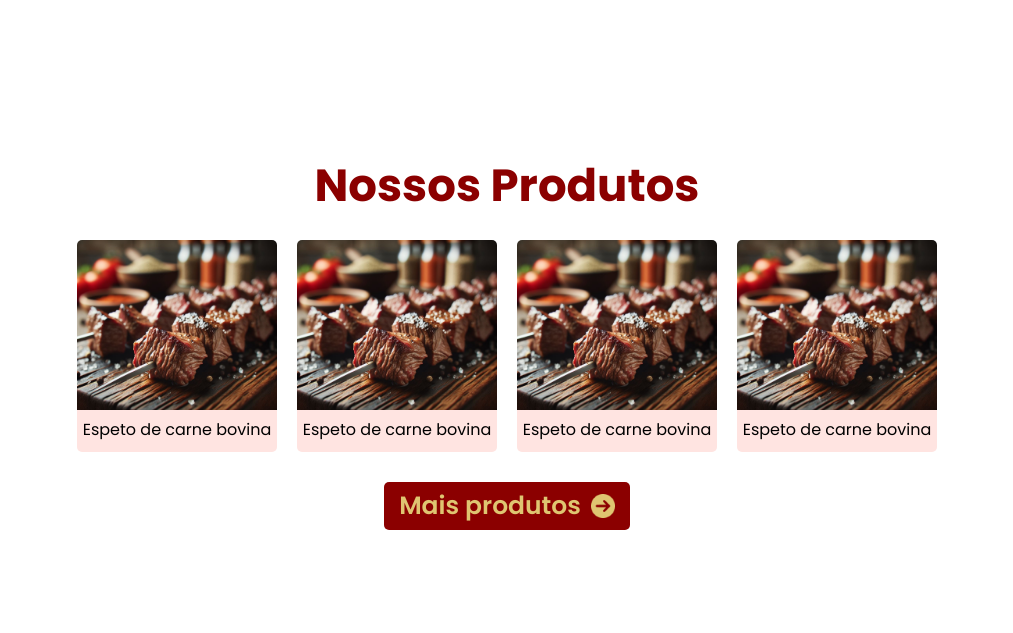
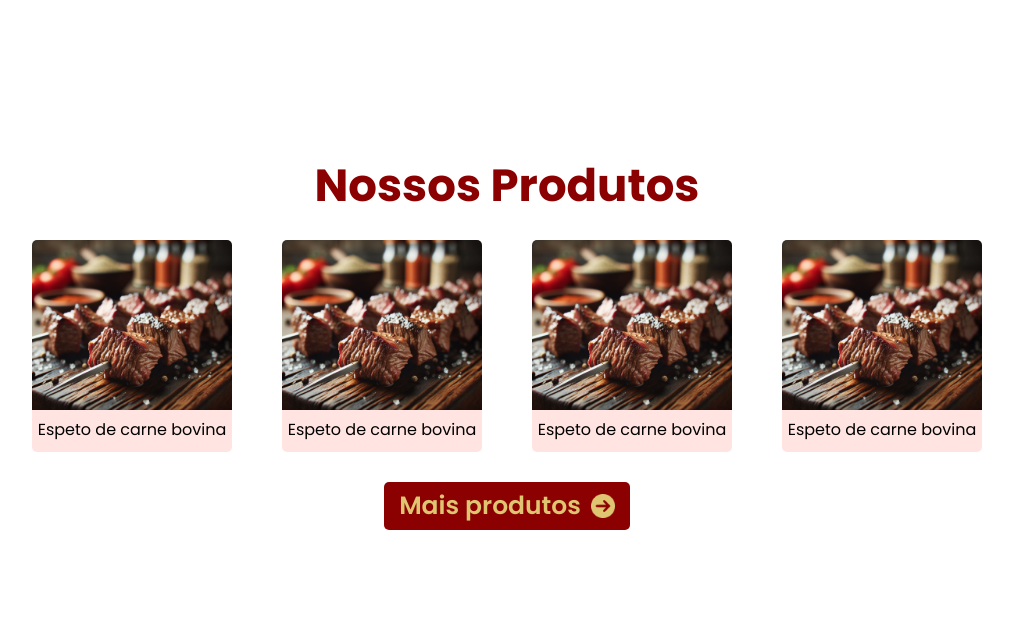
Before and after one commit to Henrique-Enzo/Reginaldo-Espetos, a PHP site: page / in a window 1280 px wide. Shown: the part 1365-1998 px from the top of the page, without its empty margins (133-1146 px from the left). Run offline with PHP 8.4, Linux system fonts and the light colour scheme.

Commit message:
mudei alinhamento e espaçamento entre produtos da tela home

```diff
--- a/css/home.css
+++ b/css/home.css
@@ -13,8 +13,8 @@
   justify-content: center;
   color: #fff;
 
-  border-top: 5px solid #C3933F;
-  border-bottom: 5px solid #C3933F;
+  border-top: 5px solid #c3933f;
+  border-bottom: 5px solid #c3933f;
 }
 
 .titulo-inicial {
@@ -123,12 +123,23 @@
 
 .produtos ul {
   display: flex;
-  gap: 20px;
   max-width: 100%;
   margin-left: auto;
   margin-right: auto;
   justify-content: center;
   margin-top: 20px;
+}
+
+.produtos ul li {
+  padding-left: 50px;
+}
+
+.produtos ul li:first-child {
+  padding-left: 10px;
+}
+
+.produtos ul li:last-child {
+  padding-right: 10px;
 }
 
 .produtos ul::-webkit-scrollbar {
```
